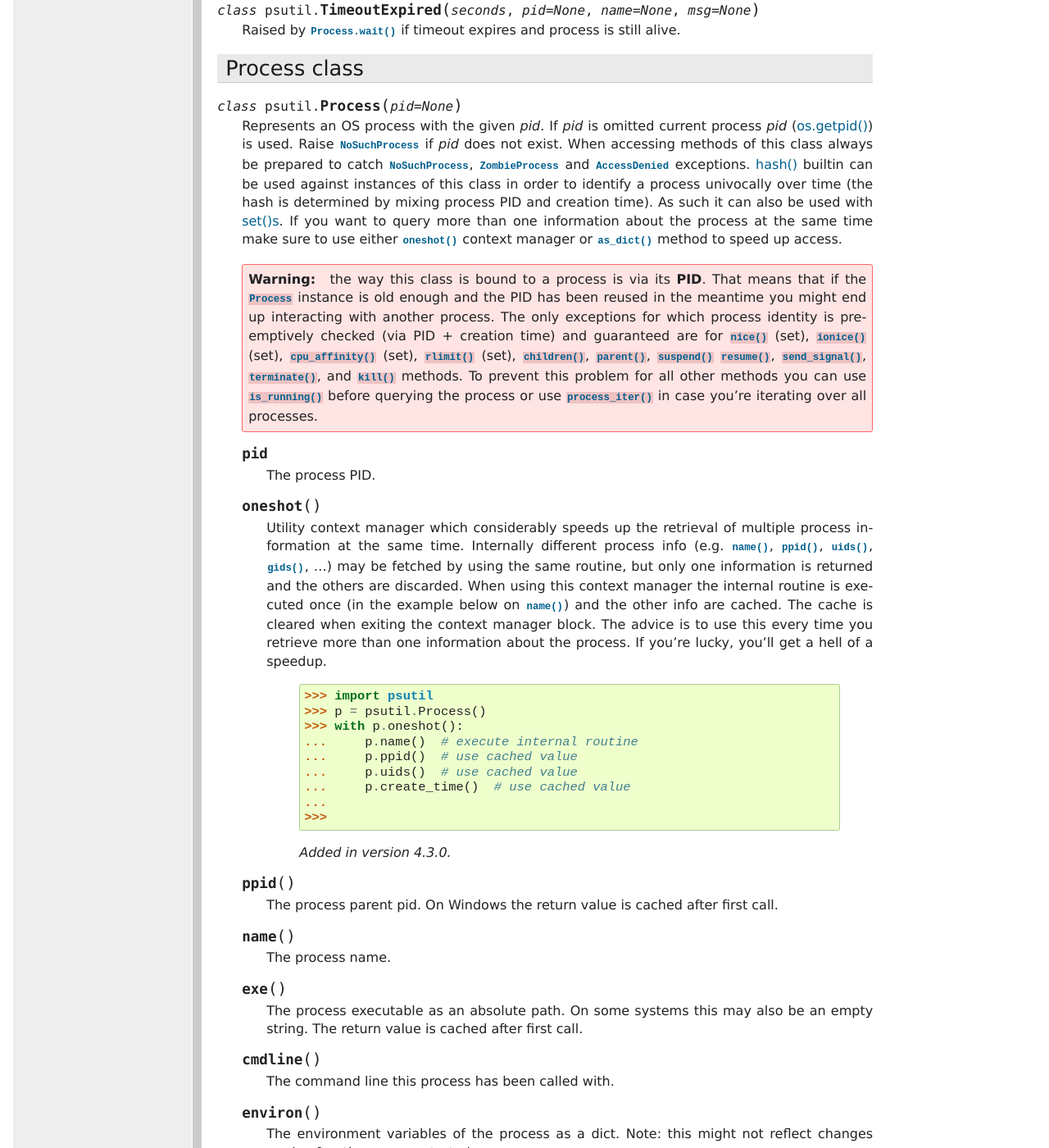
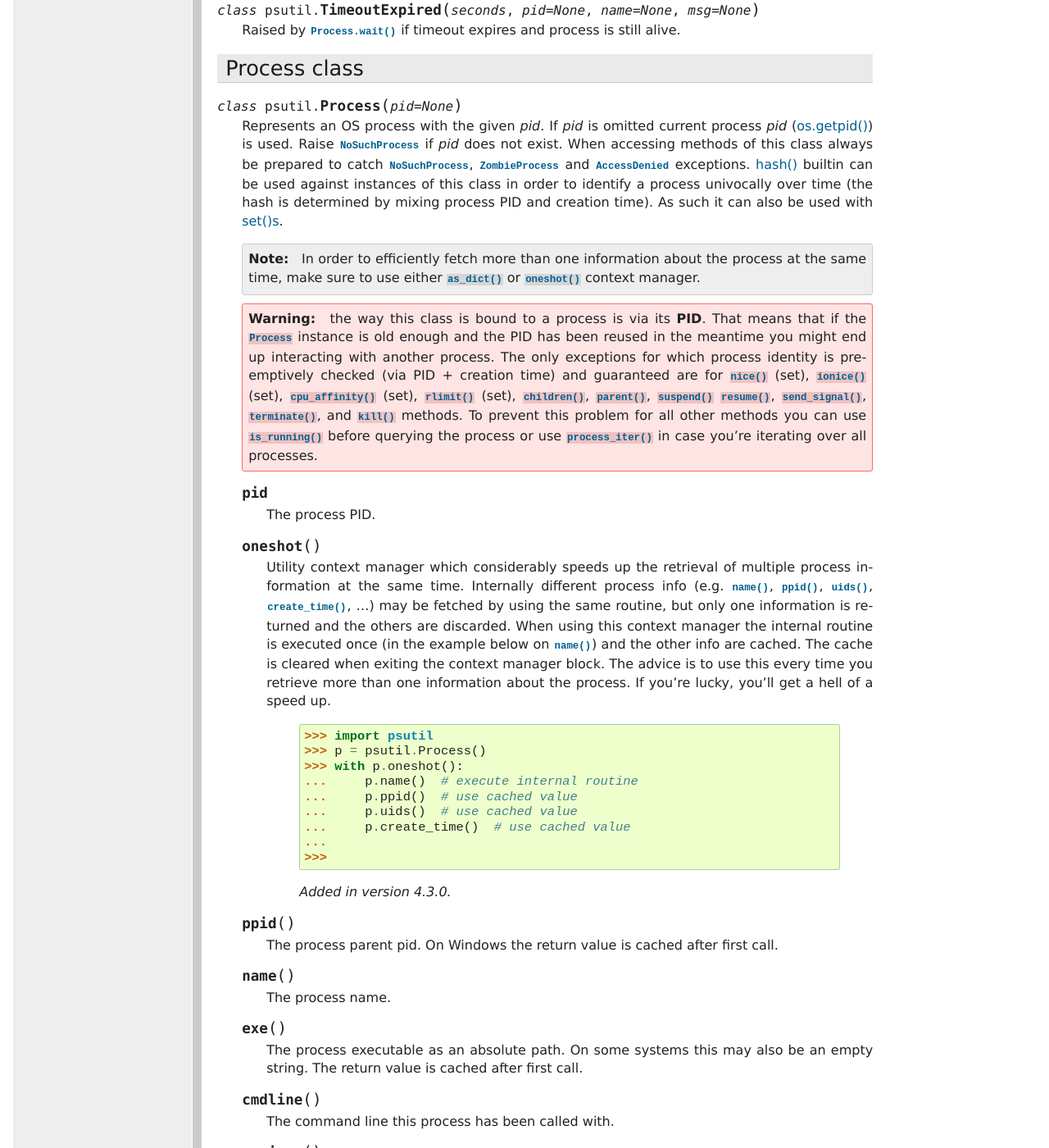
Before and after one commit to giampaolo/psutil, a Sphinx documentation site: the page built from docs/index.rst, in a window 1280 px wide and 1400 px high, scrolled down 10890 px. Shown: the whole window at 82% size. Built offline with Sphinx 7.4.7, drawn with Linux system fonts in a browser that asks for light colours; formulas are drawn with MathJax 3.

Commit message:
update doc

```diff
--- a/docs/index.rst
+++ b/docs/index.rst
@@ -685,9 +685,12 @@ Process class
   univocally over time (the hash is determined by mixing process PID
   and creation time). As such it can also be used with
   `set()s <http://docs.python.org/2/library/stdtypes.html#types-set>`__.
-  If you want to query more than one information about the process at the same
-  time make sure to use either :meth:`oneshot()` context manager or
-  :meth:`as_dict()` method to speed up access.
+
+  .. note::
+
+    In order to efficiently fetch more than one information about the process
+    at the same time, make sure to use either :meth:`as_dict` or
+    :meth:`oneshot` context manager.
 
   .. warning::
 
@@ -722,13 +725,13 @@ Process class
     Utility context manager which considerably speeds up the retrieval of
     multiple process information at the same time.
     Internally different process info (e.g. :meth:`name`, :meth:`ppid`,
-    :meth:`uids`, :meth:`gids`, ...) may be fetched by using the same routine,
-    but only one information is returned and the others are discarded.
+    :meth:`uids`, :meth:`create_time`, ...) may be fetched by using the same
+    routine, but only one information is returned and the others are discarded.
     When using this context manager the internal routine is executed once (in
     the example below on :meth:`name()`) and the other info are cached.
     The cache is cleared when exiting the context manager block.
     The advice is to use this every time you retrieve more than one information
-    about the process. If you're lucky, you'll get a hell of a speedup.
+    about the process. If you're lucky, you'll get a hell of a speed up.
 
         >>> import psutil
         >>> p = psutil.Process()
```
